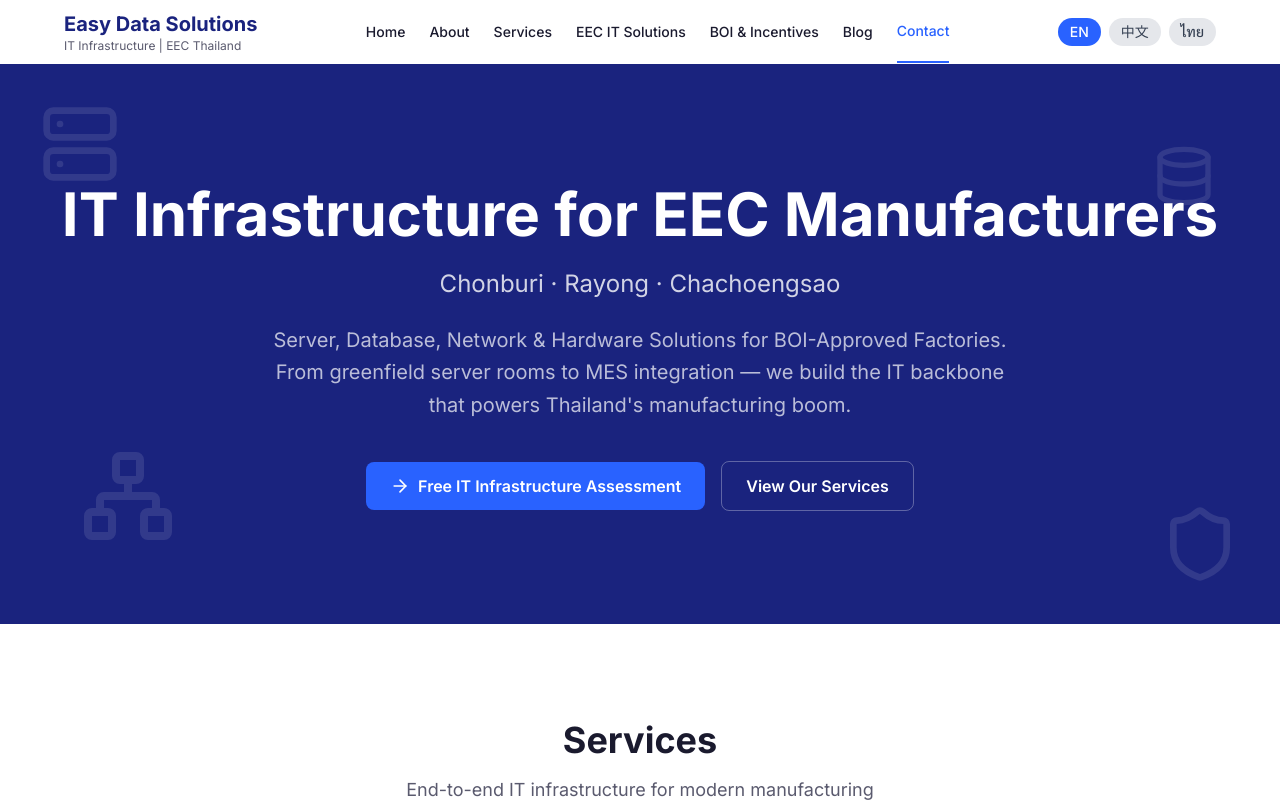
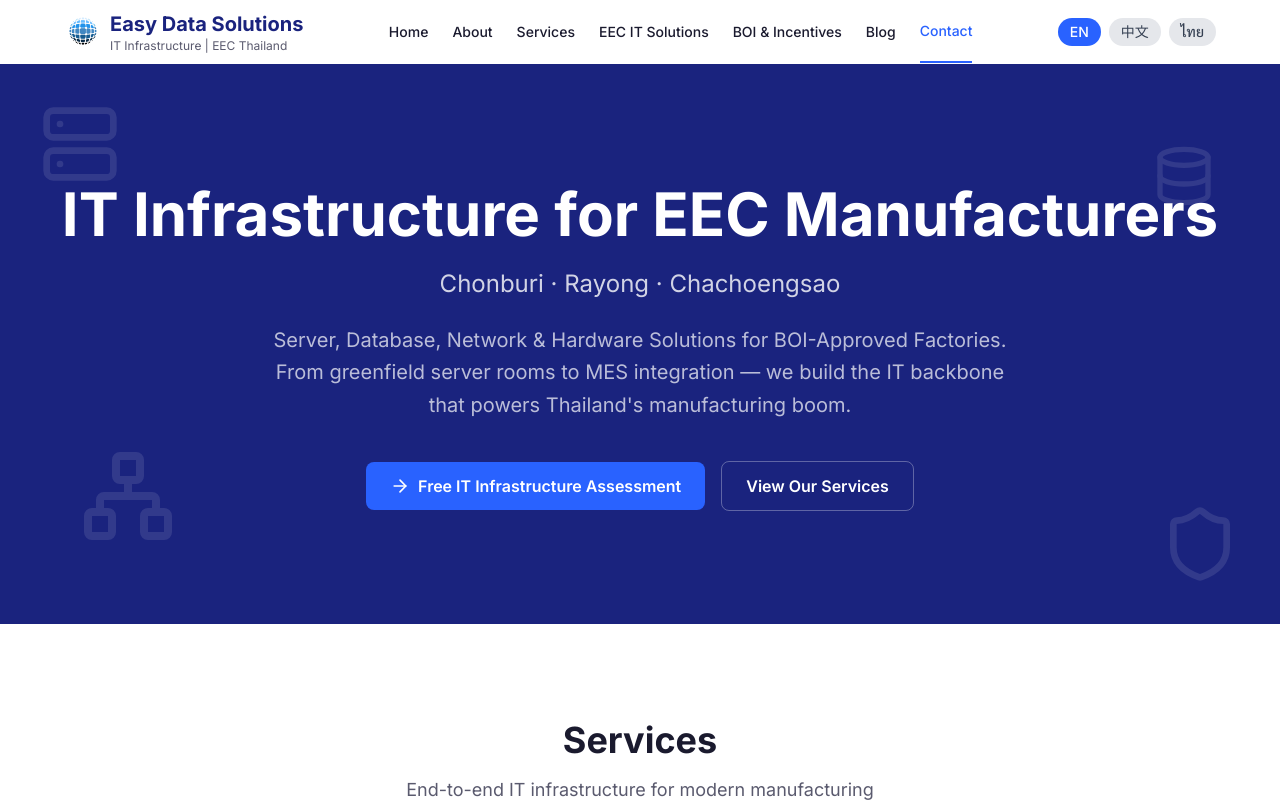
Before and after one commit to Tavvv/easydata-solutions, a React (Vite) app: page /contact in a window 1280 px wide. Shown: the top 802 px of the page. Built offline with nearby package versions, Linux system fonts and the light colour scheme.

Commit message:
feat: add Easy Data Solutions icon as favicon and header logo

```diff
--- a/index.html
+++ b/index.html
@@ -2,7 +2,8 @@
 <html lang="en">
   <head>
     <meta charset="UTF-8" />
-    <link rel="icon" type="image/svg+xml" href="/favicon.svg" />
+    <link rel="icon" type="image/png" href="/favicon.png" />
+    <link rel="apple-touch-icon" href="/favicon.png" />
     <meta name="viewport" content="width=device-width, initial-scale=1.0" />
     <title>Easy Data Solutions — IT Infrastructure for EEC Thailand</title>
     <meta name="description" content="IT infrastructure, server & virtualization, network security, and hardware procurement for BOI-approved factories in Chonburi, Rayong, and Chachoengsao." />
--- a/src/components/Header.tsx
+++ b/src/components/Header.tsx
@@ -46,9 +46,16 @@
       <div className="max-w-[1200px] mx-auto px-4 sm:px-6">
         <div className="flex items-center justify-between h-16">
           {/* Logo */}
-          <Link to={`/${currentLang}`} className="flex flex-col">
-            <span className="text-xl font-bold text-[#1a237e]">Easy Data Solutions</span>
-            <span className="text-xs text-[#5a5a6e]">IT Infrastructure | EEC Thailand</span>
+          <Link to={`/${currentLang}`} className="flex items-center gap-2.5">
+            <img
+              src="/favicon.png"
+              alt="Easy Data Solutions"
+              className="h-9 w-9 rounded-lg object-contain"
+            />
+            <div className="flex flex-col">
+              <span className="text-xl font-bold text-[#1a237e]">Easy Data Solutions</span>
+              <span className="text-xs text-[#5a5a6e]">IT Infrastructure | EEC Thailand</span>
+            </div>
           </Link>
 
           {/* Desktop Nav */}
```
Also changed, not shown: public/favicon.png (added).
